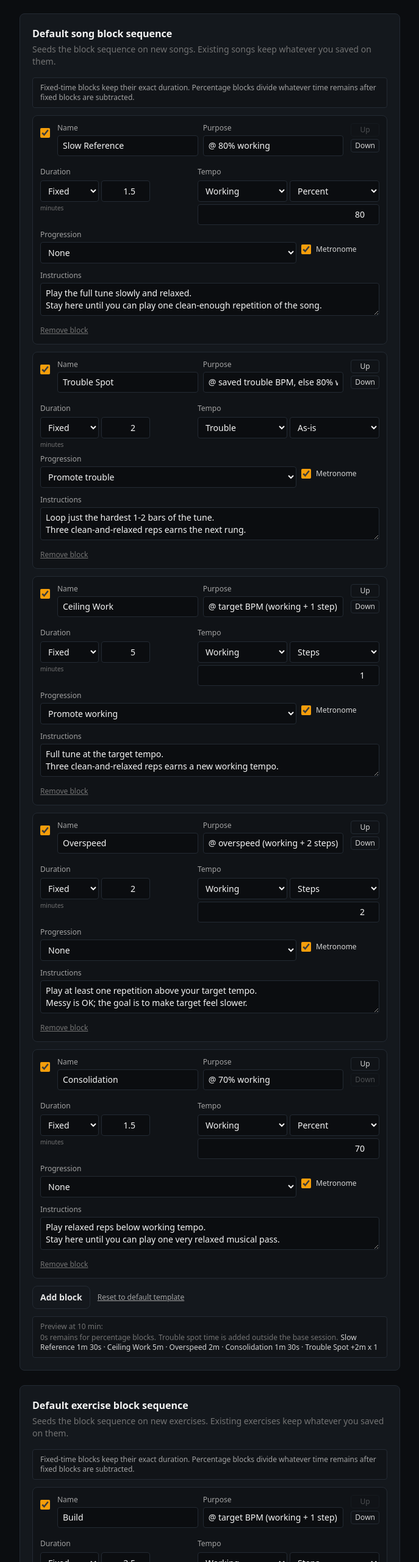
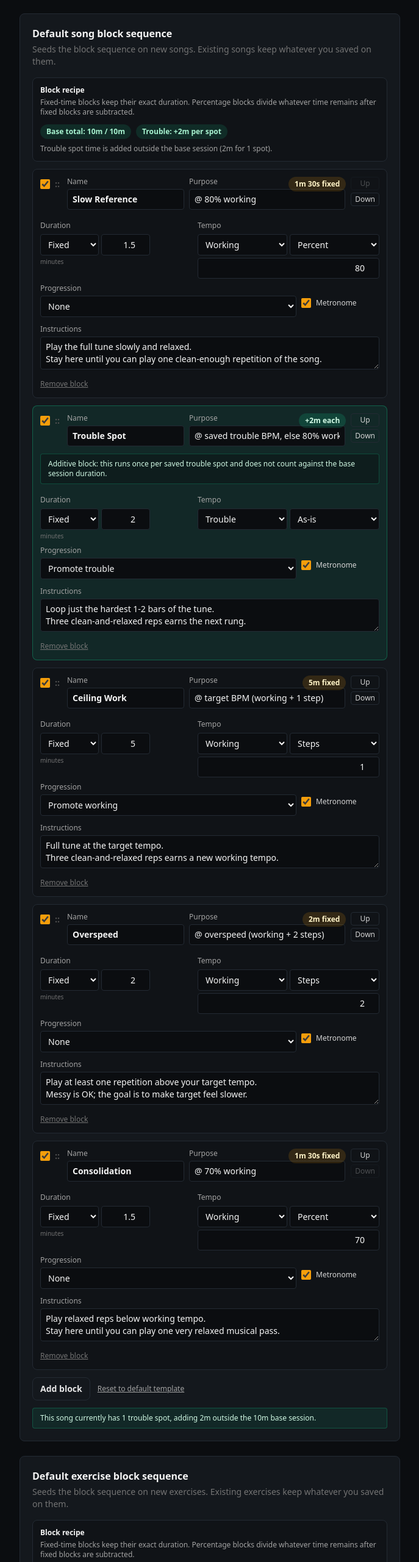
Before and after one commit to joese231/MusicPracticeAndSmartMetronome, a Next.js app: page /settings in a window 1280 px wide. Shown: the part 1164-3726 px from the top of the page at 61% size, without its empty margins (296-983 px from the left). Built offline with nearby package versions, Linux system fonts and the light colour scheme.

Commit message:
feat: redesign block editor recipe cards

```diff
--- a/src/components/session/BlockTemplateEditor.tsx
+++ b/src/components/session/BlockTemplateEditor.tsx
@@ -27,6 +27,26 @@ const fmtSecs = (secs: number): string => {
   const s = secs - m * 60;
   return s === 0 ? `${m}m` : `${m}m ${s}s`;
 };
+
+const durationChip = (
+  entry: SmartBlockRecipe,
+  variant: "song" | "exercise",
+): string => {
+  const additive = isAdditiveTroubleEntry(entry, variant);
+  if (entry.duration.kind === "fixed") {
+    return `${additive ? "+" : ""}${fmtSecs(entry.duration.seconds)}${
+      additive ? " each" : " fixed"
+    }`;
+  }
+  return `${additive ? "+" : ""}${entry.duration.percent}%${
+    additive ? " each" : " remaining"
+  }`;
+};
+
+const isAdditiveTroubleEntry = (
+  entry: SmartBlockRecipe,
+  variant: "song" | "exercise",
+): boolean => variant === "song" && entry.role === "troubleSpot";
 
 const newId = (): string =>
   typeof crypto !== "undefined" && "randomUUID" in crypto
@@ -91,48 +111,119 @@ export function BlockTemplateEditor({
     totalSec,
     allocationEntries.map((entry) => ({ id: entry.id, duration: entry.duration })),
   );
-  const previewItems =
-    allocation.ok
-      ? [
-          ...allocationEntries.map((e) => {
-          const secs = allocation.durations.get(e.id) ?? 0;
-          return `${e.name} ${fmtSecs(secs)}`;
-          }),
-          ...additiveEntries.map((e) => {
-            const secs = additiveEntryDurationSec(e, totalSec);
-            return `${e.name} +${fmtSecs(secs)} x ${troubleSpotCount}`;
-          }),
-        ]
+  const additiveRecipeEntries =
+    variant === "song"
+      ? template.filter(
+          (entry) =>
+            entry.enabled &&
+            entry.role === "troubleSpot" &&
+            durationIsPositive(entry.duration),
+        )
       : [];
+  const baseAllocatedSec = allocation.ok
+    ? allocationEntries.reduce(
+        (sum, entry) => sum + (allocation.durations.get(entry.id) ?? 0),
+        0,
+      )
+    : 0;
+  const additivePerSpotSec = additiveRecipeEntries.reduce(
+    (sum, entry) => sum + additiveEntryDurationSec(entry, totalSec),
+    0,
+  );
+  const additiveActualSec = additivePerSpotSec * troubleSpotCount;
+  const hasPercentBlocks = allocationEntries.some(
+    (entry) => entry.duration.kind === "percent",
+  );
 
   return (
     <div className="space-y-3">
-      <div className="rounded border border-bg-border bg-bg/30 px-3 py-2 text-xs text-neutral-400">
+      <div className="rounded-lg border border-bg-border bg-bg/40 p-3 text-xs">
+        <div className="flex flex-wrap items-start justify-between gap-3">
+          <div>
+            <div className="font-semibold text-neutral-100">Block recipe</div>
+            <div className="mt-1 max-w-2xl text-neutral-400">
               Fixed-time blocks keep their exact duration. Percentage blocks divide
               whatever time remains after fixed blocks are subtracted.
             </div>
+          </div>
+          <div className="flex flex-wrap justify-start gap-2 md:justify-end">
+            <span
+              className={`rounded-full px-2.5 py-1 font-semibold ${
+                validation.ok
+                  ? "bg-emerald-500/15 text-emerald-200"
+                  : "bg-red-500/15 text-red-200"
+              }`}
+            >
+              Base total: {fmtSecs(baseAllocatedSec)} / {fmtSecs(totalSec)}
+            </span>
+            {additiveRecipeEntries.length > 0 && (
+              <span className="rounded-full bg-emerald-500/15 px-2.5 py-1 font-semibold text-emerald-200">
+                Trouble: +{fmtSecs(additivePerSpotSec)} per spot
+              </span>
+            )}
+          </div>
+        </div>
+        <div className="mt-2 text-neutral-400">
+          {active.length === 0 ? (
+            <span className="text-red-300">
+              No blocks enabled. Enable at least one before saving.
+            </span>
+          ) : !validation.ok ? (
+            <span className="text-red-300">{validation.message}</span>
+          ) : (
+            <>
+              {hasPercentBlocks && allocation.ok && (
+                <span className="mr-2">
+                  {fmtSecs(allocation.remainingSec)} remains for percentage blocks.
+                </span>
+              )}
+              {additiveRecipeEntries.length > 0 && (
+                <span>
+                  Trouble spot time is added outside the base session
+                  {troubleSpotCount > 0
+                    ? ` (${fmtSecs(additiveActualSec)} for ${troubleSpotCount} spot${
+                        troubleSpotCount === 1 ? "" : "s"
+                      }).`
+                    : "."}
+                </span>
+              )}
+            </>
+          )}
+        </div>
+      </div>
 
       <ul className="space-y-3">
-        {template.map((entry, idx) => (
+        {template.map((entry, idx) => {
+          const additive = isAdditiveTroubleEntry(entry, variant);
+          return (
           <li
             key={entry.id}
-            className="space-y-3 rounded-lg border border-bg-border bg-bg/40 p-3"
+            className={`space-y-3 rounded-lg border p-3 ${
+              additive
+                ? "border-emerald-500/40 bg-emerald-500/10"
+                : "border-bg-border bg-bg/40"
+            } ${entry.enabled ? "" : "opacity-70"}`}
           >
-            <div className="flex items-start gap-3">
+            <div className="flex flex-wrap items-start gap-3">
+              <div className="flex items-center gap-2 pt-1">
                 <input
                   type="checkbox"
                   checked={entry.enabled}
                   onChange={(e) => update(idx, { enabled: e.target.checked })}
-                className="mt-2 h-4 w-4 cursor-pointer accent-amber-500"
+                  className="h-4 w-4 cursor-pointer accent-amber-500"
                   aria-label={`Include ${entry.name}`}
                 />
-              <div className="grid min-w-0 flex-1 gap-2 md:grid-cols-2">
+                <span className="text-sm font-black leading-none text-neutral-600" aria-hidden>
+                  ::
+                </span>
+              </div>
+              <div className="grid min-w-[14rem] flex-1 gap-2 md:grid-cols-[minmax(12rem,0.8fr)_minmax(16rem,1.2fr)]">
                 <label className="text-xs text-neutral-400">
                   Name
                   <input
                     value={entry.name}
                     onChange={(e) => update(idx, { name: e.target.value })}
-                    className="mt-1 w-full rounded border border-bg-border bg-bg px-2 py-1.5 text-sm text-neutral-100 outline-none focus:border-accent"
+                    className="mt-1 w-full rounded border border-bg-border bg-bg px-2 py-1.5 text-sm font-semibold text-neutral-100 outline-none focus:border-accent"
                   />
                 </label>
                 <label className="text-xs text-neutral-400">
@@ -144,6 +235,16 @@ export function BlockTemplateEditor({
                   />
                 </label>
               </div>
+              <div className="flex flex-wrap items-start justify-end gap-2">
+                <span
+                  className={`rounded-full px-2.5 py-1 text-xs font-semibold ${
+                    additive
+                      ? "bg-emerald-500/20 text-emerald-100"
+                      : "bg-amber-500/15 text-amber-100"
+                  }`}
+                >
+                  {durationChip(entry, variant)}
+                </span>
                 <div className="flex flex-col gap-1">
                   <button
                     type="button"
@@ -163,6 +264,13 @@ export function BlockTemplateEditor({
                   </button>
                 </div>
               </div>
+            </div>
+            {additive && (
+              <div className="rounded border border-emerald-500/30 bg-bg/40 px-3 py-2 text-xs text-emerald-100">
+                Additive block: this runs once per saved trouble spot and does not
+                count against the base session duration.
+              </div>
+            )}
 
             <div className="flex flex-wrap items-start gap-2">
               <div className="min-w-[12rem] flex-[1_1_12rem]">
@@ -256,7 +364,8 @@ export function BlockTemplateEditor({
               Remove block
             </button>
           </li>
-        ))}
+          );
+        })}
       </ul>
 
       <div className="flex items-center gap-3">
@@ -278,36 +387,13 @@ export function BlockTemplateEditor({
         )}
       </div>
 
-      <div className="rounded border border-bg-border bg-bg/30 px-3 py-2 text-xs">
-        <div className="text-neutral-500">Preview at {previewMinutes} min:</div>
-        {active.length === 0 ? (
-          <div className="mt-0.5 text-red-300">
-            No blocks enabled. Enable at least one before saving.
-          </div>
-        ) : !validation.ok ? (
-          <div className="mt-0.5 text-red-300">
-            {validation.message}
-          </div>
-        ) : allocation.ok ? (
-          <div className="mt-0.5 text-neutral-300">
-            {allocation.fixedSec > 0 && (
-              <span className="mr-1 text-neutral-500">
-                {fmtSecs(allocation.remainingSec)} remains for percentage blocks.
-              </span>
-            )}
-            {additiveEntries.length > 0 && (
-              <span className="mr-1 text-neutral-500">
-                Trouble spot time is added outside the base session.
-              </span>
-            )}
-            {previewItems.join(" · ")}
-          </div>
-        ) : (
-          <div className="mt-0.5 text-red-300">
-            Fixed block time exceeds the selected session length.
+      {additiveEntries.length > 0 && allocation.ok && (
+        <div className="rounded border border-emerald-500/30 bg-emerald-500/10 px-3 py-2 text-xs text-emerald-100">
+          This song currently has {troubleSpotCount} trouble spot
+          {troubleSpotCount === 1 ? "" : "s"}, adding{" "}
+          {fmtSecs(additiveActualSec)} outside the {fmtSecs(totalSec)} base session.
         </div>
       )}
-      </div>
     </div>
   );
 }
```
Also changed, not shown: 2 other files (tests, documents, lock files or other folders). Lines whose indentation alone changed are shown as unchanged.
